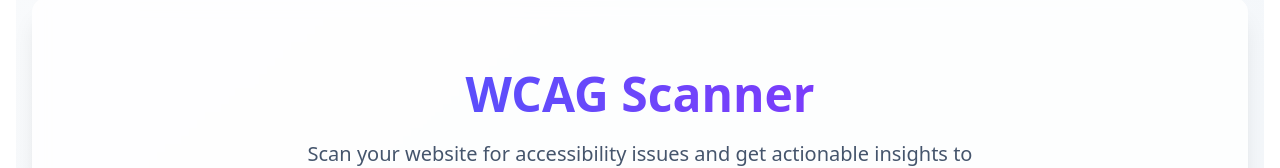
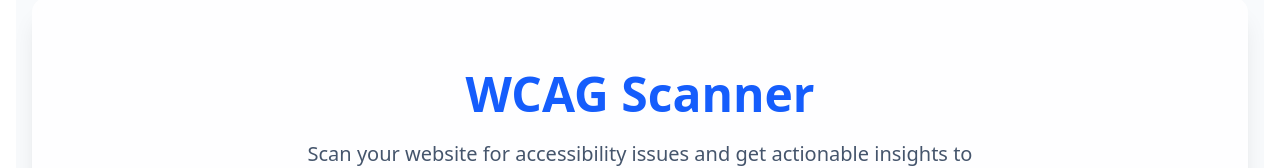
Before and after one commit to Niravanaa/Svelta11y, a SvelteKit app: page /scan in a window 1280 px wide. Shown: the part 154-322 px from the top of the page. Built offline with nearby package versions, Linux system fonts and the light colour scheme.

Commit message:
feat: add issue templates for feature requests and bug reports

```diff
--- a/src/routes/scan/+page.svelte
+++ b/src/routes/scan/+page.svelte
@@ -222,16 +222,12 @@
 	}
 </script>
 
-<div
-	class="min-h-screen bg-gradient-to-br from-slate-50 to-slate-100 dark:from-slate-900 dark:to-slate-800"
->
+<div class="min-h-screen bg-slate-50 dark:bg-slate-900">
 	<div class="container mx-auto space-y-8 px-4 py-8">
 		<!-- Header -->
 		<Card class="border-0 bg-white/80 shadow-xl backdrop-blur-sm">
 			<CardHeader class="py-12 text-center">
-				<CardTitle
-					class="mb-4 bg-gradient-to-r from-blue-600 to-purple-600 bg-clip-text text-5xl font-bold text-transparent"
-				>
+				<CardTitle class="mb-4 text-5xl font-bold text-blue-600 dark:text-blue-400">
 					WCAG Scanner
 				</CardTitle>
 				<CardDescription class="mx-auto max-w-2xl text-xl text-slate-600 dark:text-slate-400">
@@ -297,7 +293,7 @@
 						size="lg"
 						onclick={performScan}
 						disabled={isScanning || (!scanUrl && !scanUrls.some((url) => url.trim()))}
-						class="bg-gradient-to-r from-blue-600 to-purple-600 px-12 py-4 text-lg font-semibold text-white shadow-lg hover:from-blue-700 hover:to-purple-700"
+						class="bg-blue-600 px-12 py-4 text-lg font-semibold text-white shadow-lg hover:bg-blue-700"
 					>
 						{#if isScanning}
 							<svg
```
